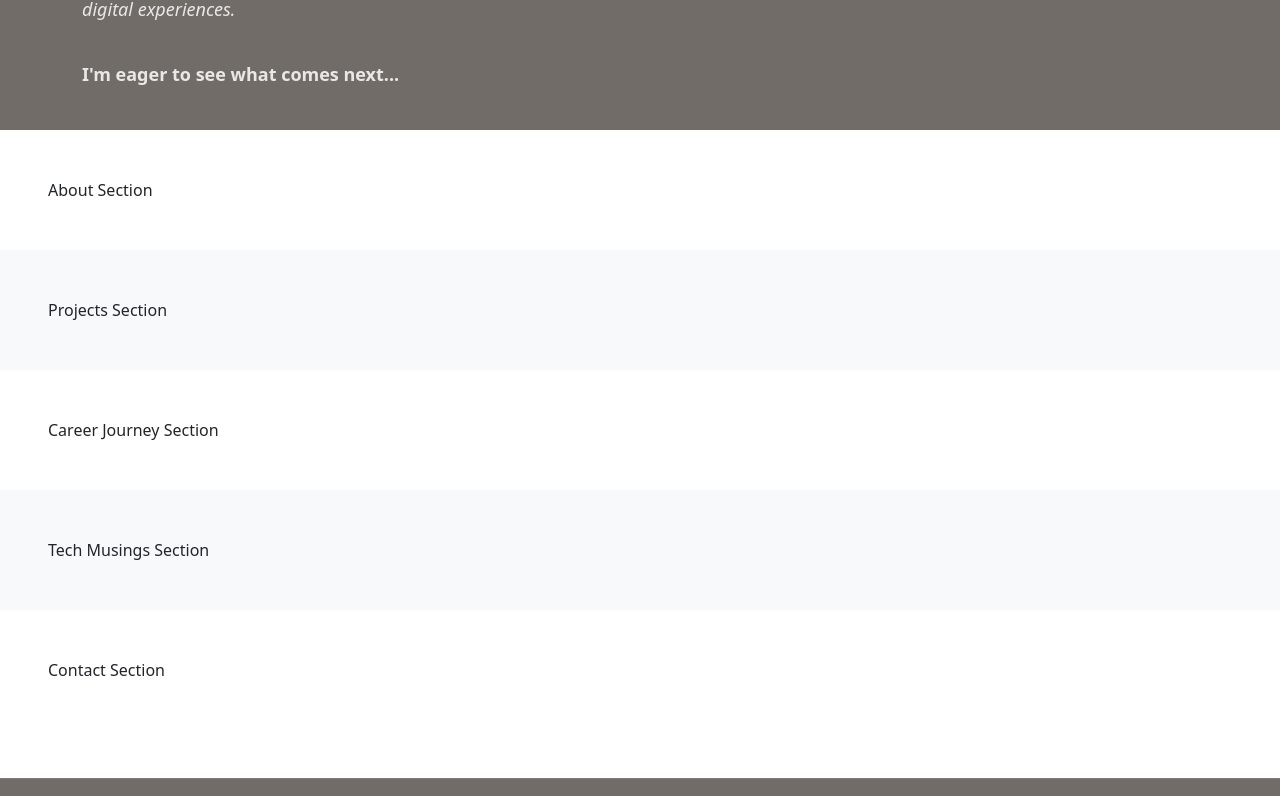
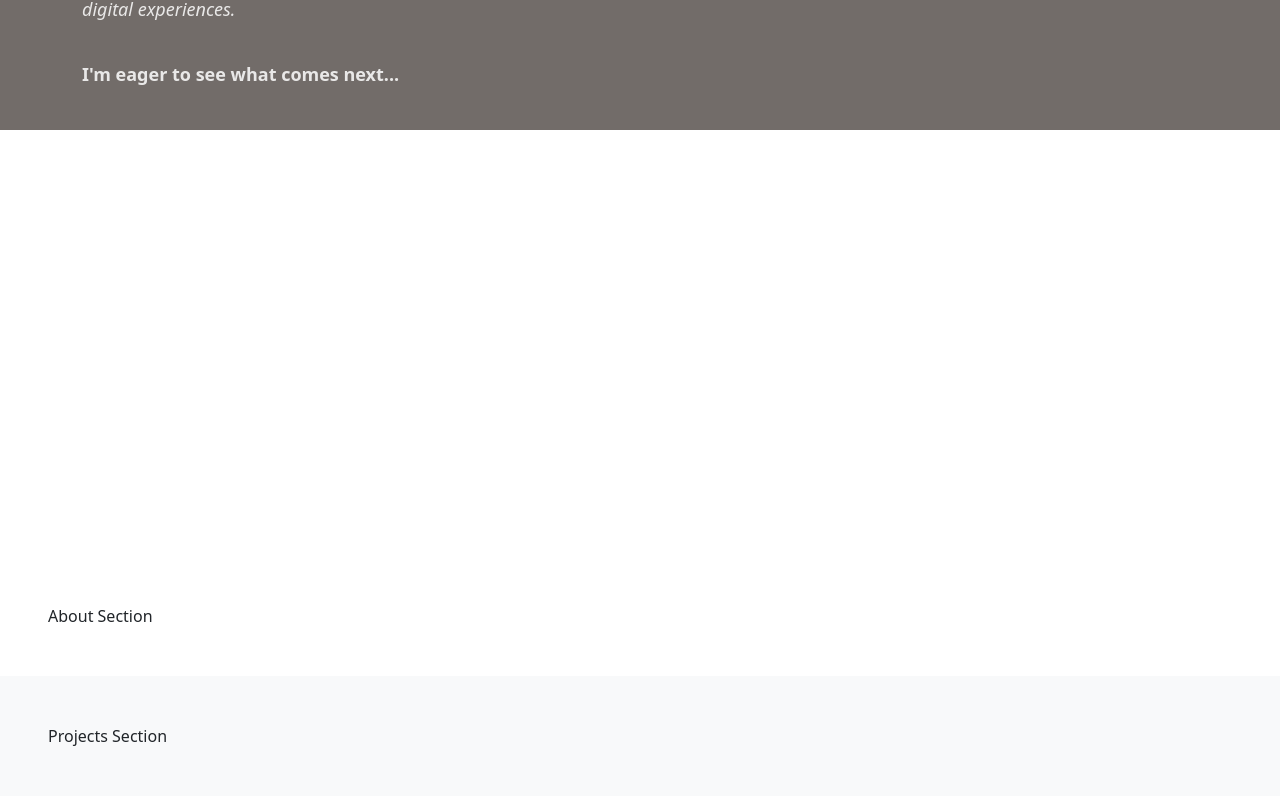
Before and after one commit to gititbunny/nn-react-portfolio, a React (Create React App) app in the folder portfolio/: page / in a window 1280 px wide. Shown: the part 1472-2268 px from the top of the page. Built offline with nearby package versions, Linux system fonts and the light colour scheme.

Commit message:
Add skills section

```diff
--- a/portfolio/src/App.js
+++ b/portfolio/src/App.js
@@ -2,6 +2,7 @@ import React from "react";
 import CustomNavbar from "./components/Navbar";
 import Spotlight from "./components/Spotlight";
 import About from "./components/About";
+import Skills from "./components/Skills";
 import Footer from "./components/Footer";
 import BackgroundOverlay from "./components/BackgroundOverlay";
 
@@ -12,6 +13,7 @@ function App() {
       <CustomNavbar />
       <Spotlight />
       <About />
+      <Skills />
       {/* Placeholder sections */}
       <section id="about" className="p-5">
         About Section
--- /dev/null
+++ b/portfolio/src/components/Skills.js
@@ -0,0 +1,77 @@
+import React from "react";
+import "../styles/Skills.css";
+
+function Skills() {
+  const technicalSkills = [
+    "React.js",
+    "JavaScript",
+    "Python",
+    "APIs",
+    "HTML",
+    "CSS",
+    "Responsive Design",
+    "Bootstrap",
+    "Git",
+    "GitHub",
+    "VS Code",
+    "Netlify",
+    "AWS S3",
+    "Figma",
+    "Inkscape",
+    "Adobe Photoshop",
+    "Illustrator",
+    "Premiere Pro",
+    "InDesign",
+    "Canva",
+    "CapCut",
+    "DaVinci Resolve",
+  ];
+
+  const softSkills = [
+    "Problem Solving",
+    "Communication",
+    "Analytical Thinking",
+    "Team Collaboration",
+    "Adaptability",
+    "Time Management",
+    "Creativity",
+    "Client Relations",
+    "Clear Information Delivery",
+    "Critical Thinking",
+    "Growth-Focused Mindset",
+  ];
+
+  return (
+    <section id="skills" className="skills-section">
+      <div className="container">
+        <h2 className="text-white text-center mb-5">
+          What I Bring to the Table
+        </h2>
+        <div className="skills-grid">
+          <div className="skills-column">
+            <h3>Skills & Tools</h3>
+            <div className="tag-group">
+              {technicalSkills.map((skill, index) => (
+                <span key={index} className="skill-tag">
+                  {skill}
+                </span>
+              ))}
+            </div>
+          </div>
+          <div className="skills-column">
+            <h3>Other Skills</h3>
+            <div className="tag-group">
+              {softSkills.map((skill, index) => (
+                <span key={index} className="skill-tag">
+                  {skill}
+                </span>
+              ))}
+            </div>
+          </div>
+        </div>
+      </div>
+    </section>
+  );
+}
+
+export default Skills;
--- a/portfolio/src/styles/BackgroundOverlay.css
+++ b/portfolio/src/styles/BackgroundOverlay.css
@@ -8,7 +8,6 @@
   overflow: hidden;
 }
 
-/* Bottom video layer */
 .background-video {
   position: absolute;
   top: 0;
@@ -19,7 +18,6 @@
   z-index: 1;
 }
 
-/* Gradient layer */
 .gradient-overlay {
   position: absolute;
   top: 0;
@@ -27,11 +25,10 @@
   width: 100%;
   height: 100%;
   background: linear-gradient(40deg, #8b5e3c, #000000);
-  opacity: 0.8; /* adjustable */
+  opacity: 0.8;
   z-index: 2;
 }
 
-/* Floating rings layer */
 .floating-ring {
   position: absolute;
   border: 1px solid rgba(255, 255, 255, 0.1);
--- /dev/null
+++ b/portfolio/src/styles/Skills.css
@@ -0,0 +1,72 @@
+.skills-section {
+  padding: 40px 20px;
+  background: transparent;
+  color: white;
+}
+
+.skills-section h2 {
+  font-size: 32px;
+  font-weight: bold;
+}
+
+.skills-grid {
+  display: flex;
+  flex-direction: row;
+  justify-content: center;
+  gap: 40px;
+  flex-wrap: wrap;
+}
+
+.skills-column {
+  flex: 1;
+  min-width: 280px;
+  max-width: 600px;
+}
+
+.skills-column h3 {
+  font-size: 20px;
+  text-align: center;
+  margin-bottom: 20px;
+  color: rgba(255, 255, 255, 0.9);
+}
+
+.tag-group {
+  display: flex;
+  flex-wrap: wrap;
+  justify-content: center;
+  gap: 10px;
+  margin-top: 15px;
+}
+
+.skill-tag {
+  background-color: transparent;
+  border: 1px solid rgba(255, 255, 255, 0.2);
+  color: rgba(255, 255, 255, 0.85);
+  padding: 6px 16px;
+  border-radius: 999px;
+  font-size: 14px;
+  font-weight: 500;
+  transition: all 0.3s ease;
+}
+
+.skill-tag:hover {
+  border-color: #ffd700;
+  color: #ffd700;
+  transform: scale(1.05);
+}
+
+@media (max-width: 768px) {
+  .skills-grid {
+    flex-direction: column;
+    align-items: center;
+  }
+
+  .skills-section h2 {
+    font-size: 24px;
+  }
+
+  .skill-tag {
+    font-size: 13px;
+    padding: 5px 14px;
+  }
+}
```
